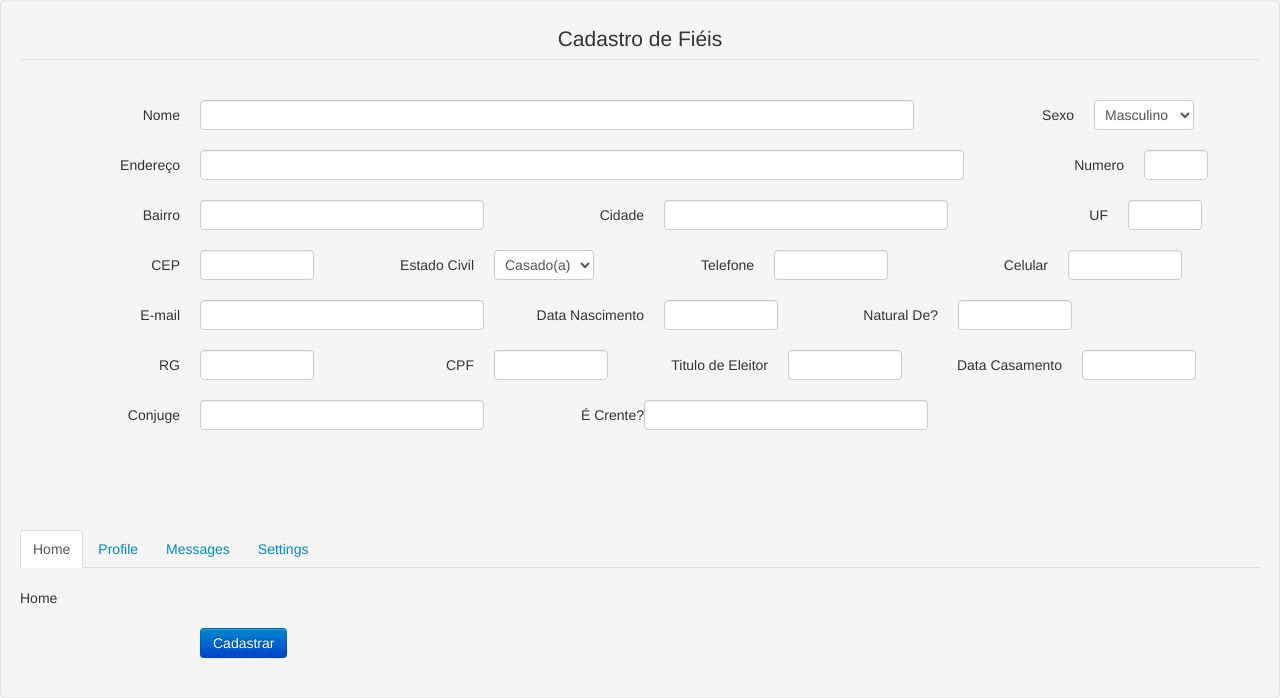
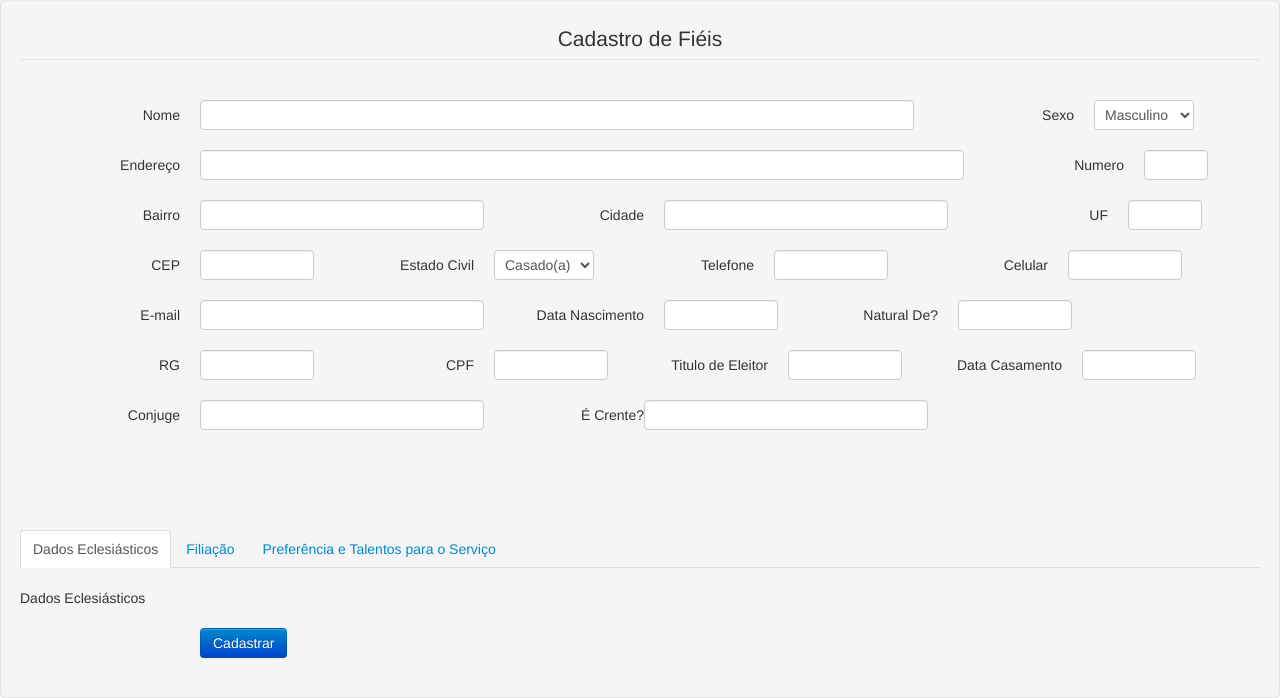
Before and after one commit to linuxsoares/igreja, a Django app: page /cadastro/ in a window 1280 px wide. Shown: the part 318-1016 px from the top of the page. Run offline with Django 3.2, Linux system fonts and the light colour scheme; some libraries are stand-ins or nearby versions.

Commit message:
Alteração de FORM

```diff
--- a/igreja_cadastro/cadastro_fieis/templates/cadastro_fieis/cadastro_form.html
+++ b/igreja_cadastro/cadastro_fieis/templates/cadastro_fieis/cadastro_form.html
@@ -201,17 +201,15 @@
 
     <div class="control-group">
         <ul class="nav nav-tabs" id="myTab">
-            <li class="active"><a href="#home">Home</a></li>
-            <li><a href="#profile">Profile</a></li>
-            <li><a href="#messages">Messages</a></li>
-            <li><a href="#settings">Settings</a></li>
+            <li class="active"><a href="#home">Dados Eclesiásticos</a></li>
+            <li><a href="#profile">Filiação</a></li>
+            <li><a href="#messages">Preferência e Talentos para o Serviço</a></li>
         </ul>
 
         <div class="tab-content">
-            <div class="tab-pane active" id="home">Home</div>
-            <div class="tab-pane" id="profile">Profile</div>
-            <div class="tab-pane" id="messages">Messages</div>
-            <div class="tab-pane" id="settings">Settings</div>
+            <div class="tab-pane active" id="home">Dados Eclesiásticos</div>
+            <div class="tab-pane" id="profile">Filiação</div>
+            <div class="tab-pane" id="messages">Preferência e Talentos para o Serviço</div>
         </div>
 
         <script>
```
